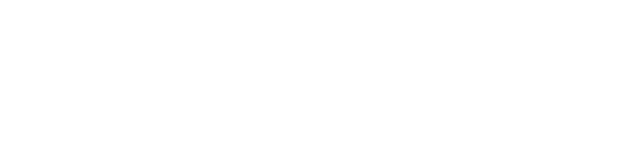
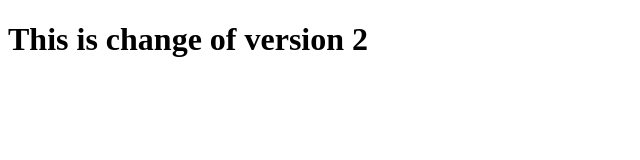
Before and after one commit to jaspreet237/myfirstapp, a plain HTML site: page index.html in a window 1280 px wide. Shown: the whole page, without its empty margins (0-640 px from the left). Drawn offline with Linux system fonts and the light colour scheme.

Commit message:
This is version2

```diff
--- a/index.html
+++ b/index.html
@@ -6,6 +6,6 @@
     <title>Document</title>
 </head>
 <body>
-
+    <h1>This is change of version 2</h1>
 </body>
 </html>
```
